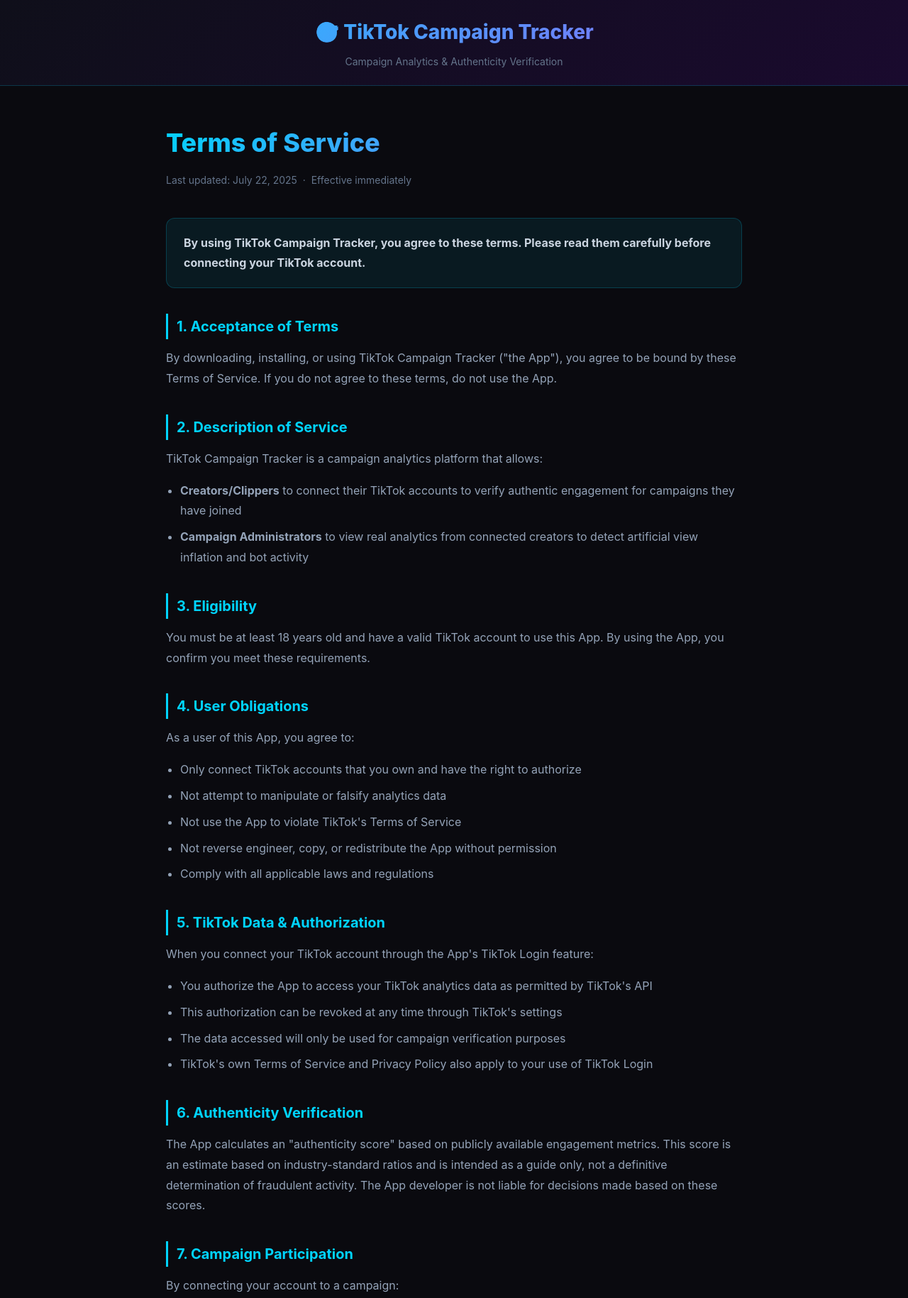
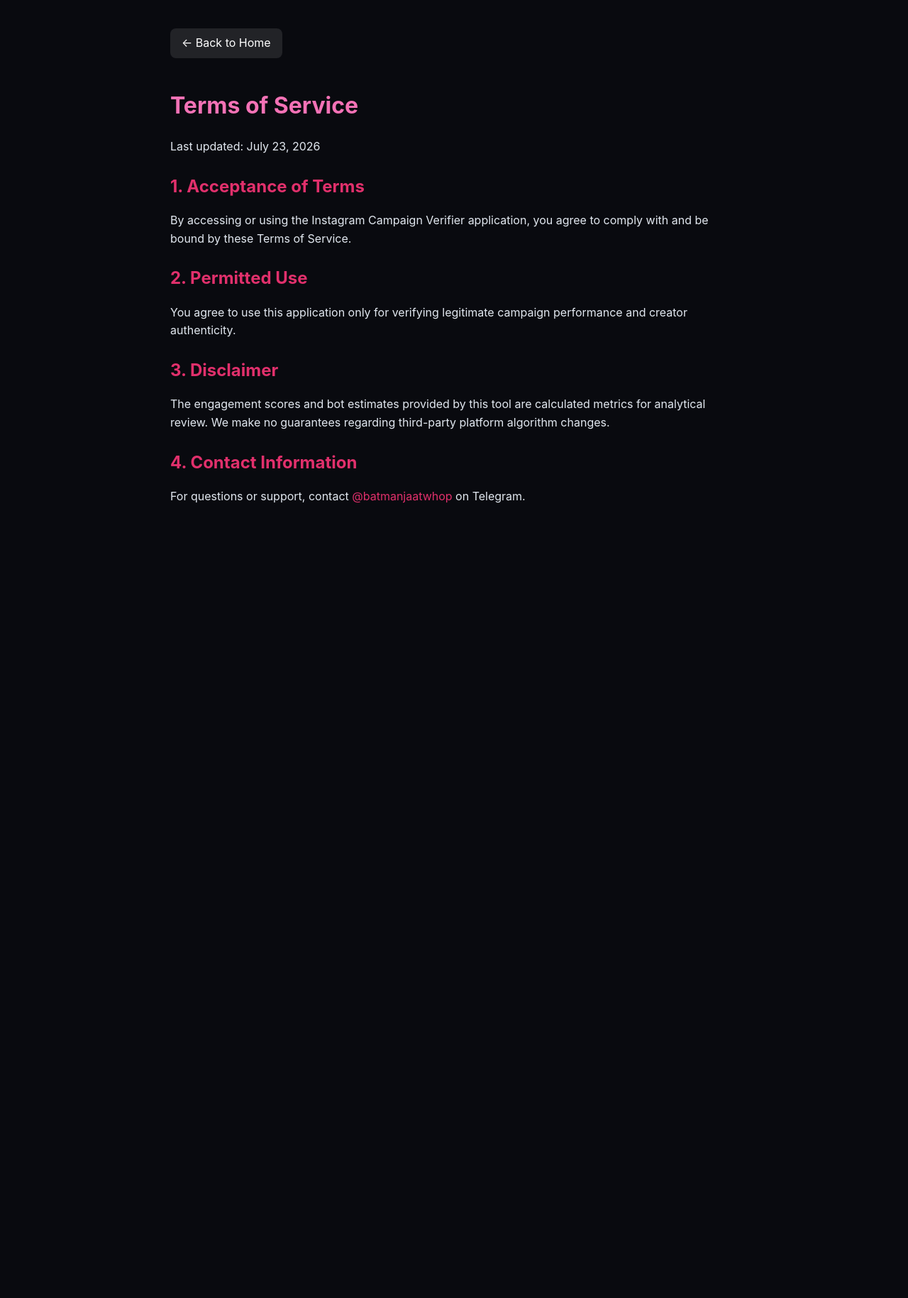
Before and after one commit to sudeeppanghal/tiktok-bot-detector, a plain HTML site: page docs/terms.html in a window 1280 px wide. Shown: the top 1829 px of the page at 71% size. After the commit the page ends 800 px from the top, so only its background shows below. Drawn offline with Linux system fonts and the light colour scheme.

```diff
--- a/docs/terms.html
+++ b/docs/terms.html
@@ -3,153 +3,30 @@
 <head>
   <meta charset="UTF-8" />
   <meta name="viewport" content="width=device-width, initial-scale=1.0" />
-  <title>Terms of Service — TikTok Campaign Tracker</title>
-  <meta name="description" content="Terms of Service for TikTok Campaign Tracker app by @batmanjaatwhop" />
+  <title>Terms of Service - Instagram Campaign Verifier</title>
   <style>
-    * { margin: 0; padding: 0; box-sizing: border-box; }
-    body {
-      font-family: -apple-system, BlinkMacSystemFont, 'Segoe UI', Roboto, sans-serif;
-      background: #0a0a0f;
-      color: #e2e8f0;
-      line-height: 1.8;
-    }
-    header {
-      background: linear-gradient(135deg, #0f0f1a 0%, #1a0a2e 100%);
-      border-bottom: 1px solid rgba(0,212,255,0.2);
-      padding: 20px 0;
-      text-align: center;
-    }
-    .logo {
-      font-size: 28px;
-      font-weight: 800;
-      background: linear-gradient(135deg, #00d4ff, #a855f7);
-      -webkit-background-clip: text;
-      -webkit-text-fill-color: transparent;
-      background-clip: text;
-    }
-    .subtitle { color: #64748b; font-size: 14px; margin-top: 4px; }
-    .container { max-width: 860px; margin: 0 auto; padding: 48px 24px; }
-    h1 { font-size: 36px; font-weight: 800; margin-bottom: 8px;
-      background: linear-gradient(135deg, #00d4ff, #a855f7);
-      -webkit-background-clip: text; -webkit-text-fill-color: transparent; background-clip: text;
-    }
-    .last-updated { color: #64748b; font-size: 14px; margin-bottom: 40px; }
-    h2 { font-size: 20px; font-weight: 700; color: #00d4ff; margin: 36px 0 12px;
-      padding-left: 12px; border-left: 3px solid #00d4ff; }
-    p { color: #94a3b8; margin-bottom: 16px; }
-    ul { color: #94a3b8; padding-left: 20px; margin-bottom: 16px; }
-    ul li { margin-bottom: 8px; }
-    .highlight {
-      background: rgba(0,212,255,0.08);
-      border: 1px solid rgba(0,212,255,0.2);
-      border-radius: 12px;
-      padding: 20px 24px;
-      margin: 24px 0;
-    }
-    .highlight p { margin: 0; color: #cbd5e1; }
-    a { color: #00d4ff; text-decoration: none; }
-    a:hover { text-decoration: underline; }
-    footer {
-      text-align: center; padding: 32px;
-      border-top: 1px solid rgba(255,255,255,0.06);
-      color: #475569; font-size: 13px; margin-top: 60px;
-    }
-    .badge {
-      display: inline-block; background: rgba(168,85,247,0.15);
-      border: 1px solid rgba(168,85,247,0.3); border-radius: 20px;
-      padding: 4px 14px; font-size: 13px; color: #a855f7; margin-top: 8px;
-    }
+    body { font-family: -apple-system, BlinkMacSystemFont, 'Segoe UI', Roboto, sans-serif; background: #090a0f; color: #e2e8f0; padding: 40px 24px; max-width: 800px; margin: 0 auto; line-height: 1.6; }
+    h1 { color: #f472b6; margin-bottom: 20px; }
+    h2 { color: #e1306c; margin-top: 24px; margin-bottom: 12px; }
+    a { color: #e1306c; text-decoration: none; }
+    .back-btn { display: inline-block; margin-bottom: 20px; background: rgba(255,255,255,0.1); padding: 8px 16px; border-radius: 8px; color: #fff; }
   </style>
 </head>
 <body>
-
-<header>
-  <div class="logo">🎯 TikTok Campaign Tracker</div>
-  <div class="subtitle">Campaign Analytics & Authenticity Verification</div>
-</header>
-
-<div class="container">
+  <a href="index.html" class="back-btn">← Back to Home</a>
   <h1>Terms of Service</h1>
-  <p class="last-updated">Last updated: July 22, 2025 &nbsp;·&nbsp; Effective immediately</p>
-
-  <div class="highlight">
-    <p><strong>By using TikTok Campaign Tracker, you agree to these terms. Please read them carefully before connecting your TikTok account.</strong></p>
-  </div>
+  <p>Last updated: July 23, 2026</p>
 
   <h2>1. Acceptance of Terms</h2>
-  <p>By downloading, installing, or using TikTok Campaign Tracker ("the App"), you agree to be bound by these Terms of Service. If you do not agree to these terms, do not use the App.</p>
+  <p>By accessing or using the Instagram Campaign Verifier application, you agree to comply with and be bound by these Terms of Service.</p>
 
-  <h2>2. Description of Service</h2>
-  <p>TikTok Campaign Tracker is a campaign analytics platform that allows:</p>
-  <ul>
-    <li><strong>Creators/Clippers</strong> to connect their TikTok accounts to verify authentic engagement for campaigns they have joined</li>
-    <li><strong>Campaign Administrators</strong> to view real analytics from connected creators to detect artificial view inflation and bot activity</li>
-  </ul>
+  <h2>2. Permitted Use</h2>
+  <p>You agree to use this application only for verifying legitimate campaign performance and creator authenticity.</p>
 
-  <h2>3. Eligibility</h2>
-  <p>You must be at least 18 years old and have a valid TikTok account to use this App. By using the App, you confirm you meet these requirements.</p>
+  <h2>3. Disclaimer</h2>
+  <p>The engagement scores and bot estimates provided by this tool are calculated metrics for analytical review. We make no guarantees regarding third-party platform algorithm changes.</p>
 
-  <h2>4. User Obligations</h2>
-  <p>As a user of this App, you agree to:</p>
-  <ul>
-    <li>Only connect TikTok accounts that you own and have the right to authorize</li>
-    <li>Not attempt to manipulate or falsify analytics data</li>
-    <li>Not use the App to violate TikTok's Terms of Service</li>
-    <li>Not reverse engineer, copy, or redistribute the App without permission</li>
-    <li>Comply with all applicable laws and regulations</li>
-  </ul>
-
-  <h2>5. TikTok Data & Authorization</h2>
-  <p>When you connect your TikTok account through the App's TikTok Login feature:</p>
-  <ul>
-    <li>You authorize the App to access your TikTok analytics data as permitted by TikTok's API</li>
-    <li>This authorization can be revoked at any time through TikTok's settings</li>
-    <li>The data accessed will only be used for campaign verification purposes</li>
-    <li>TikTok's own Terms of Service and Privacy Policy also apply to your use of TikTok Login</li>
-  </ul>
-
-  <h2>6. Authenticity Verification</h2>
-  <p>The App calculates an "authenticity score" based on publicly available engagement metrics. This score is an estimate based on industry-standard ratios and is intended as a guide only, not a definitive determination of fraudulent activity. The App developer is not liable for decisions made based on these scores.</p>
-
-  <h2>7. Campaign Participation</h2>
-  <p>By connecting your account to a campaign:</p>
-  <ul>
-    <li>You acknowledge that campaign administrators will be able to view your TikTok analytics</li>
-    <li>You confirm that your engagement metrics are organic and authentic</li>
-    <li>Providing artificially inflated metrics may result in removal from campaigns</li>
-  </ul>
-
-  <h2>8. Intellectual Property</h2>
-  <p>All content, design, and code of the App is owned by @batmanjaatwhop. You may not copy, modify, or distribute any part of the App without explicit written permission.</p>
-
-  <h2>9. Disclaimer of Warranties</h2>
-  <p>The App is provided "as is" without warranties of any kind. We do not guarantee that analytics data will be 100% accurate, as it depends on TikTok's API availability and rate limits.</p>
-
-  <h2>10. Limitation of Liability</h2>
-  <p>To the maximum extent permitted by law, the App developer shall not be liable for any indirect, incidental, or consequential damages arising from your use of the App, including any decisions made based on analytics data provided.</p>
-
-  <h2>11. Termination</h2>
-  <p>We reserve the right to terminate or suspend access to the App at our discretion, particularly if we detect abuse, fraud, or violation of these Terms.</p>
-
-  <h2>12. Changes to Terms</h2>
-  <p>We may update these Terms at any time. Continued use of the App after changes constitutes acceptance of the updated Terms.</p>
-
-  <h2>13. Governing Law</h2>
-  <p>These Terms are governed by applicable laws. Any disputes will be resolved through good-faith negotiation before any formal proceedings.</p>
-
-  <h2>14. Contact</h2>
-  <p>For questions about these Terms:</p>
-  <ul>
-    <li>Telegram: <a href="https://t.me/batmanjaatwhop">@batmanjaatwhop</a></li>
-    <li>GitHub: <a href="https://github.com/sudeeppanghal/tiktok-bot-detector" target="_blank">github.com/sudeeppanghal/tiktok-bot-detector</a></li>
-  </ul>
-</div>
-
-<footer>
-  <div>© 2025 TikTok Campaign Tracker · All rights reserved</div>
-  <a href="https://t.me/batmanjaatwhop" class="badge">Developed by @batmanjaatwhop</a>
-  <div style="margin-top:12px"><a href="privacy.html">Privacy Policy</a></div>
-</footer>
-
+  <h2>4. Contact Information</h2>
+  <p>For questions or support, contact <a href="https://t.me/batmanjaatwhop" target="_blank">@batmanjaatwhop</a> on Telegram.</p>
 </body>
 </html>
```
